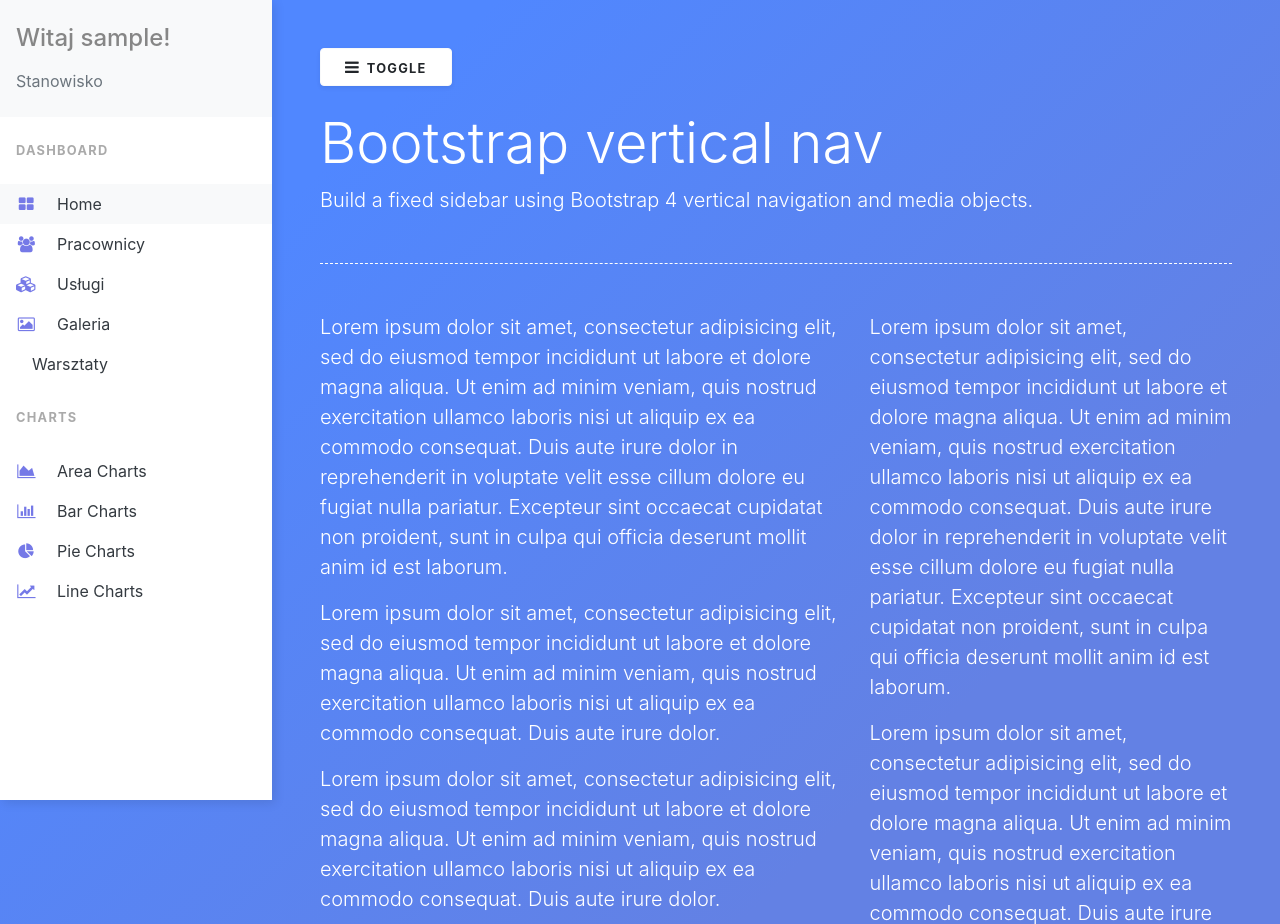
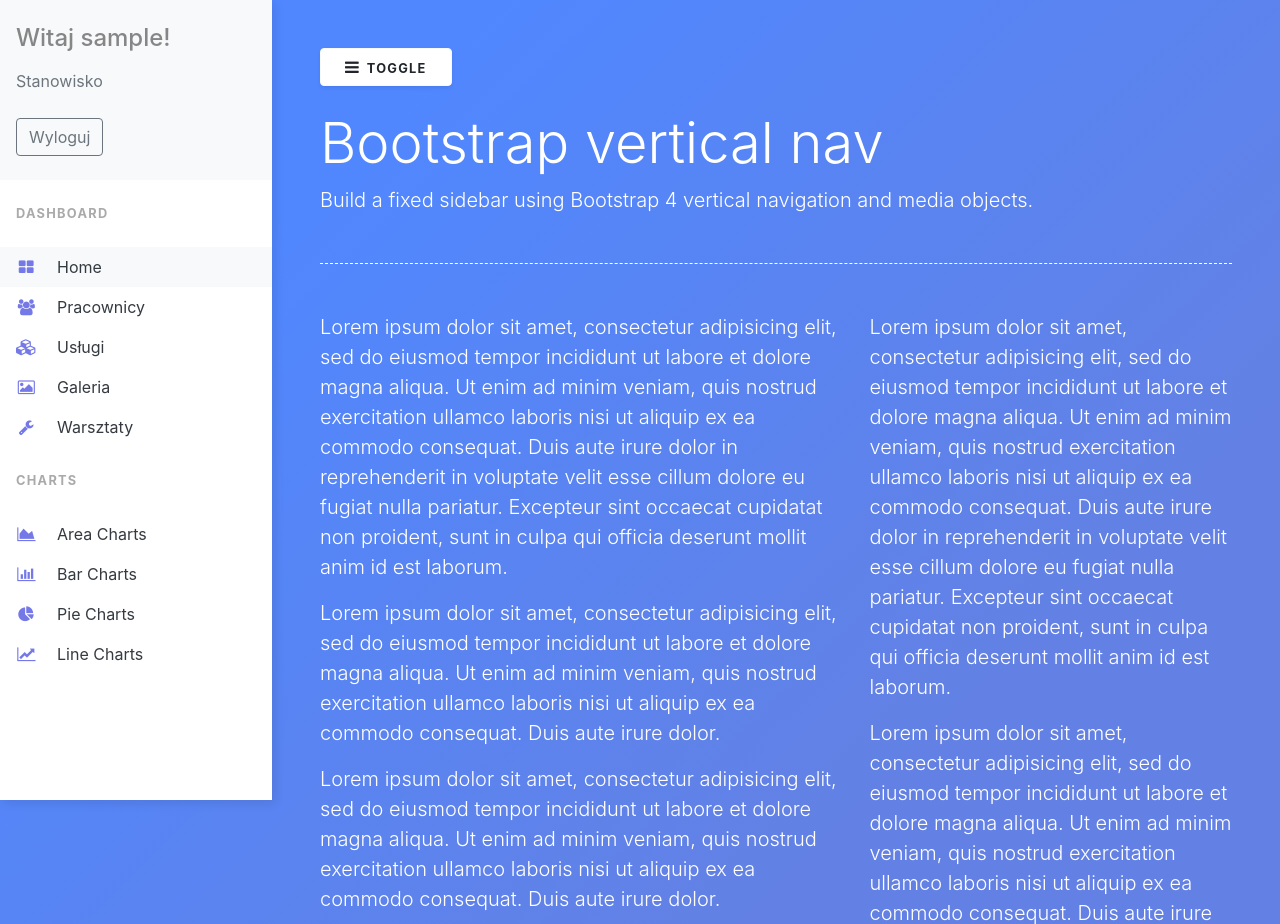
Before and after one commit to RoZ0o0/PHPWarsztat, a PHP site: page /dashboard.php in a window 1280 px wide. Shown: the top 924 px of the page. Run offline with PHP 8.4, Linux system fonts and the light colour scheme; the visitor is signed in with stand-in values (Sample User, id 1).

Commit message:
logout & font awesome

```diff
--- a/dashboard.php
+++ b/dashboard.php
@@ -19,6 +19,7 @@
       <div class="media-body">
         <h4 class="m-0"><?php echo "<p>Witaj ".$_SESSION['user']."!</p>"; ?></h4>
         <p class="font-weight-normal text-muted mb-0">Stanowisko</p>
+        <button type="button" class="btn btn-outline-secondary">Wyloguj</button>
       </div>
     </div>
   </div>
@@ -52,7 +53,7 @@
     </li>
     <li class="nav-item">
       <a href="#" class="nav-link text-dark">
-      <i class="far fa-garage-car mr-3 text-primary fa-fw"></i>
+      <i class="fa fa-wrench mr-3 text-primary fa-fw"></i>
                 Warsztaty
             </a>
     </li>
--- a/style_dashboard.css
+++ b/style_dashboard.css
@@ -66,3 +66,7 @@ body {
     width: calc(100% - 17rem);
   }
 }
+
+.btn-outline-secondary{
+margin-top: 25px;
+}
```
Lines whose indentation alone changed are shown as unchanged.
